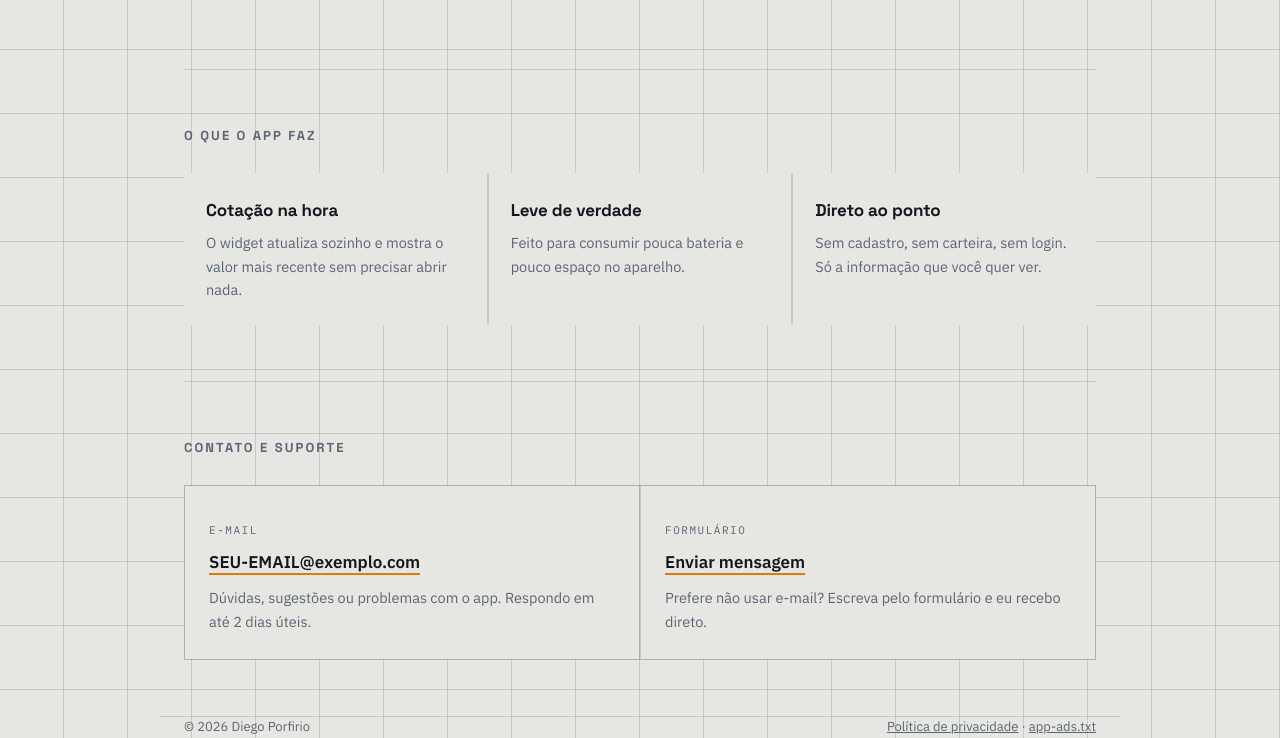
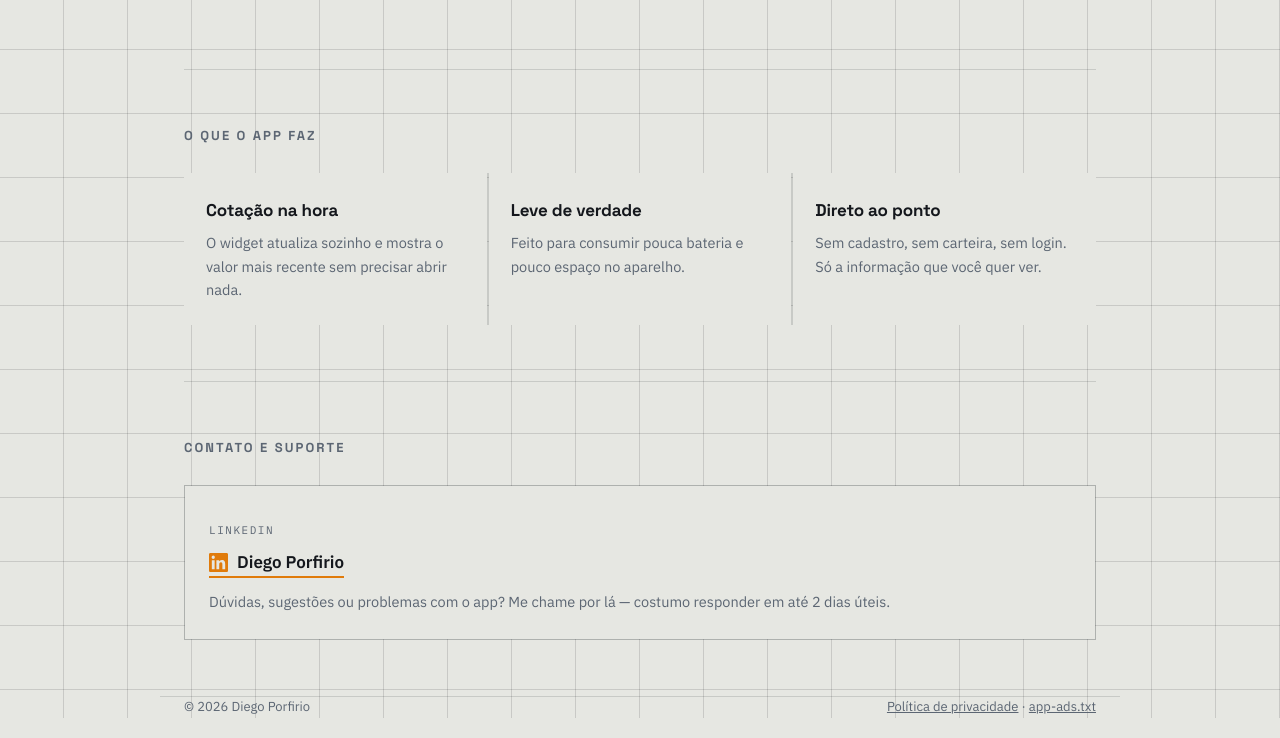
Before and after one commit to diegoporfirio/diegoporfirio.github.io, a plain HTML site: page index.html in a window 1280 px wide. Shown: the part 526-1264 px from the top of the page. Drawn offline with Linux system fonts and the light colour scheme; no server answers.

Commit message:
Update index.html

```diff
--- a/index.html
+++ b/index.html
@@ -3,7 +3,7 @@
 <head>
 <meta charset="utf-8">
 <meta name="viewport" content="width=device-width, initial-scale=1">
-<title>Diego Porfirio — WidgetBTC</title>
+<title>Widget BTC</title>
 <meta name="description" content="Desenvolvedor do WidgetBTC, widget de preço do Bitcoin para Android. Contato e suporte.">
 <link rel="preconnect" href="https://fonts.googleapis.com">
 <link rel="preconnect" href="https://fonts.gstatic.com" crossorigin>
@@ -72,10 +72,11 @@
   .feat h3{font-family:"Space Grotesk",sans-serif;font-size:17px;letter-spacing:-.01em;margin-bottom:7px}
   .feat p{font-size:14.5px;color:var(--slate)}
 
-  .contact{display:grid;grid-template-columns:1fr 1fr;gap:2px;background:var(--line);border:1px solid var(--line)}
+  .contact{background:var(--line);border:1px solid var(--line)}
   .card{background:var(--ash);padding:26px 24px}
   .card .lbl{font-family:"IBM Plex Mono",monospace;font-size:11px;letter-spacing:.14em;text-transform:uppercase;color:var(--slate);margin-bottom:10px}
-  .card a{color:var(--ink);font-weight:600;text-decoration:none;border-bottom:2px solid var(--amber);font-size:17px;word-break:break-word}
+  .card a{display:inline-flex;align-items:center;gap:9px;color:var(--ink);font-weight:600;text-decoration:none;border-bottom:2px solid var(--amber);font-size:17px;word-break:break-word}
+  .card a svg{flex:none;color:var(--amber)}
   .card a:hover,.card a:focus-visible{color:var(--amber)}
   .card p{font-size:14.5px;color:var(--slate);margin-top:10px}
 
@@ -87,7 +88,7 @@
 
   @media (max-width:760px){
     .hero{grid-template-columns:1fr;gap:38px;padding:52px 0 48px}
-    .feats,.contact{grid-template-columns:1fr}
+    .feats{grid-template-columns:1fr}
     nav a{margin-left:14px}
   }
 </style>
@@ -149,14 +150,12 @@
     <h2>Contato e suporte</h2>
     <div class="contact">
       <div class="card">
-        <p class="lbl">E-mail</p>
-        <a href="mailto:SEU-EMAIL@exemplo.com">SEU-EMAIL@exemplo.com</a>
-        <p>Dúvidas, sugestões ou problemas com o app. Respondo em até 2 dias úteis.</p>
-      </div>
-      <div class="card">
-        <p class="lbl">Formulário</p>
-        <a href="COLE-AQUI-O-LINK-DO-FORMULARIO" target="_blank" rel="noopener">Enviar mensagem</a>
-        <p>Prefere não usar e-mail? Escreva pelo formulário e eu recebo direto.</p>
+        <p class="lbl">LinkedIn</p>
+        <a href="https://www.linkedin.com/in/diego-porfirio/" target="_blank" rel="noopener">
+          <svg viewBox="0 0 24 24" width="19" height="19" fill="currentColor" aria-hidden="true"><path d="M20.45 20.45h-3.55v-5.57c0-1.33-.02-3.04-1.85-3.04-1.85 0-2.14 1.45-2.14 2.94v5.67H9.35V9h3.41v1.56h.05c.47-.9 1.63-1.85 3.37-1.85 3.6 0 4.27 2.37 4.27 5.46v6.28zM5.34 7.43a2.06 2.06 0 1 1 0-4.12 2.06 2.06 0 0 1 0 4.12zM7.12 20.45H3.56V9h3.56v11.45zM22.22 0H1.77C.79 0 0 .77 0 1.73v20.54C0 23.22.79 24 1.77 24h20.45c.98 0 1.78-.78 1.78-1.73V1.73C24 .77 23.2 0 22.22 0z"/></svg>
+          Diego Porfirio
+        </a>
+        <p>Dúvidas, sugestões ou problemas com o app? Me chame por lá — costumo responder em até 2 dias úteis.</p>
       </div>
     </div>
   </section>
```
